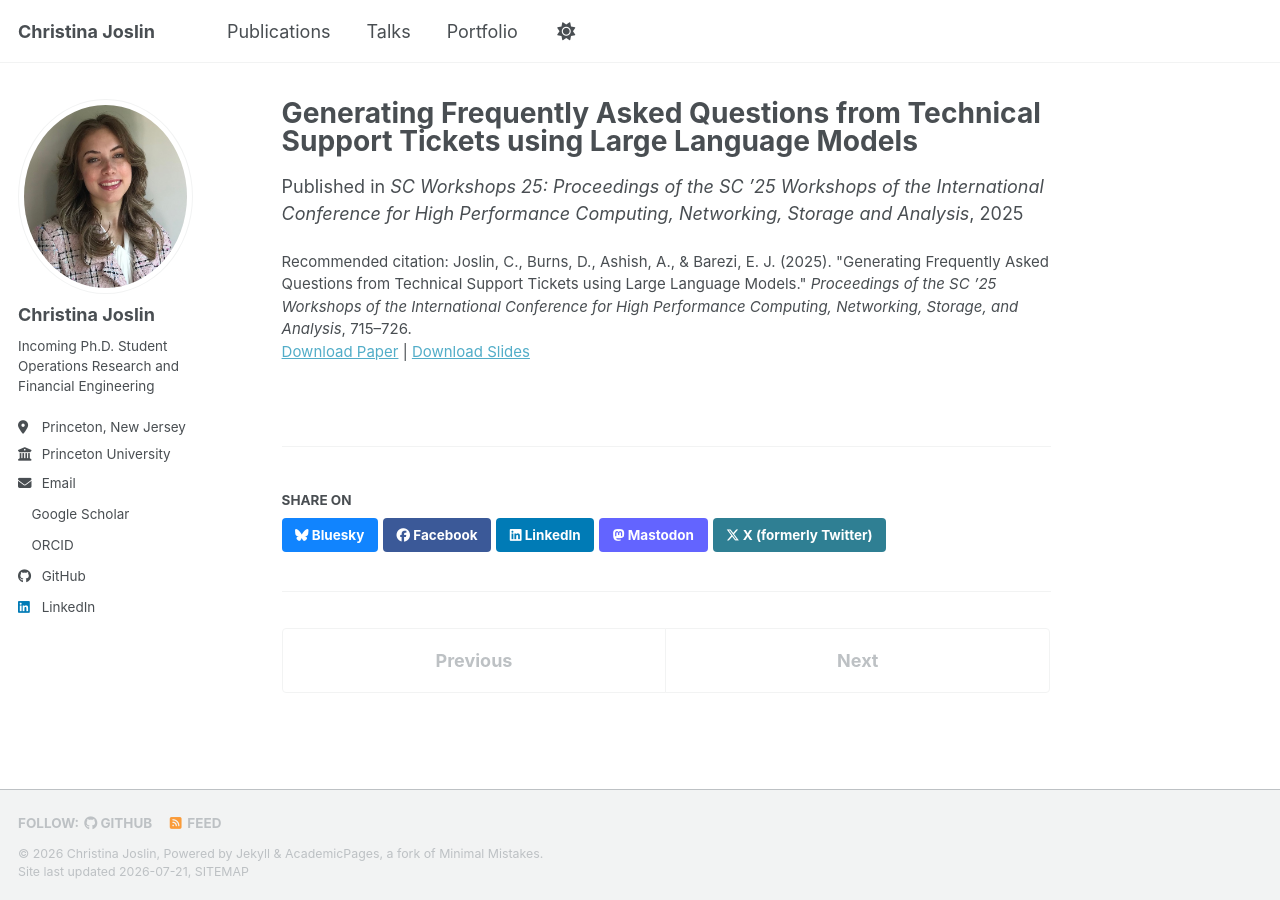
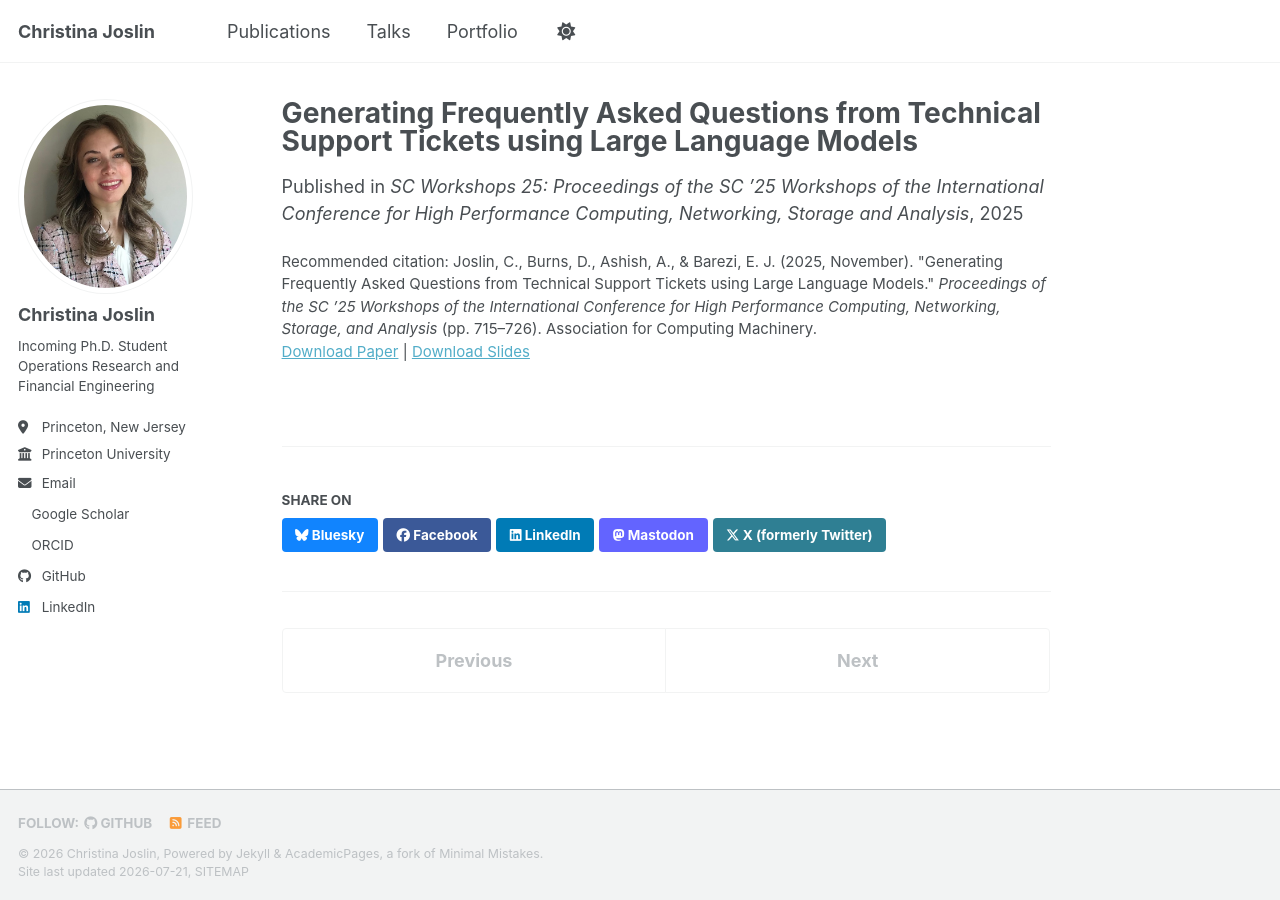
Before and after one commit to christinajoslin/christinajoslin.github.io, a Jekyll site: the page built from _publications/2025-11-15-gen-faq.md, in a window 1280 px wide. Built offline with Jekyll 4.4.1, drawn with Linux system fonts in a browser that asks for light colours; a style sheet for code colours, icons or effects is not loaded.

Commit message:
Update publication

```diff
--- a/_publications/2025-11-15-gen-faq.md
+++ b/_publications/2025-11-15-gen-faq.md
@@ -8,5 +8,5 @@ date: 2025-11-15
 venue: 'SC Workshops 25: Proceedings of the SC ’25 Workshops of the International Conference for High Performance Computing, Networking, Storage and Analysis'
 paperurl: 'https://dl.acm.org/doi/abs/10.1145/3731599.3767429'
 slidesurl: 'https://1drv.ms/p/c/3fd70fe294678b56/IQAgS-RcGL8uQZuIDg9wJ-9qAejP8Aff5YUCCizXU_XJ3S0?e=20bBiA'
-citation: 'Joslin, C., Burns, D., Ashish, A., &amp; Barezi, E. J. (2025). &quot;Generating Frequently Asked Questions from Technical Support Tickets using Large Language Models.&quot; <i>Proceedings of the SC ’25 Workshops of the International Conference for High Performance Computing, Networking, Storage, and Analysis</i>, 715–726.'
+citation: 'Joslin, C., Burns, D., Ashish, A., &amp; Barezi, E. J. (2025, November). &quot;Generating Frequently Asked Questions from Technical Support Tickets using Large Language Models.&quot; <i>Proceedings of the SC ’25 Workshops of the International Conference for High Performance Computing, Networking, Storage, and Analysis</i> (pp. 715–726). Association for Computing Machinery.'
 ---
```
